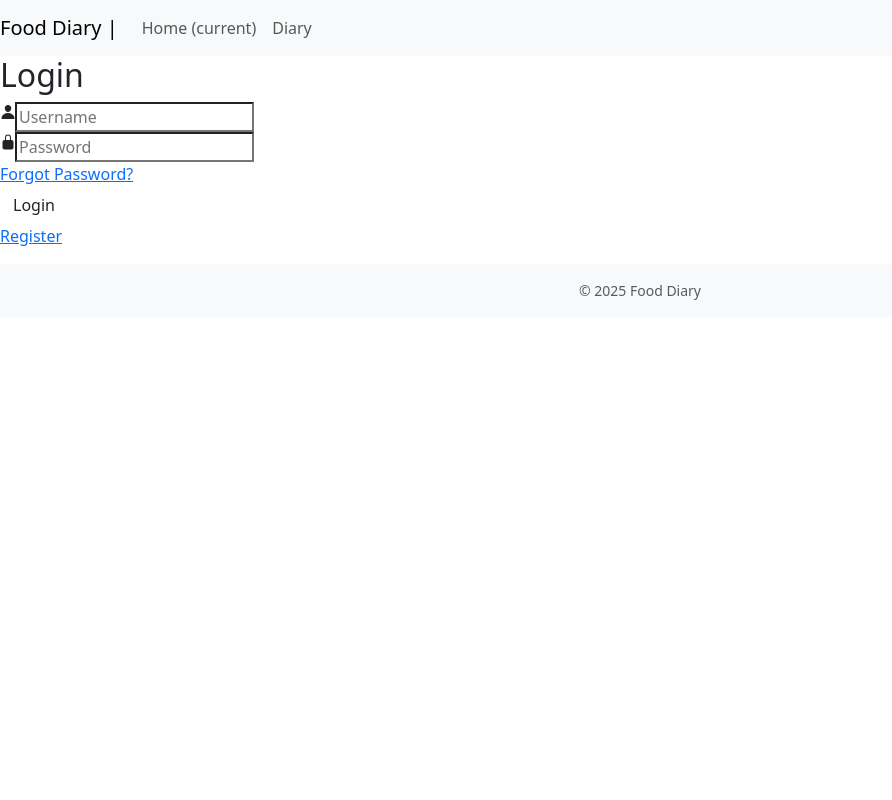
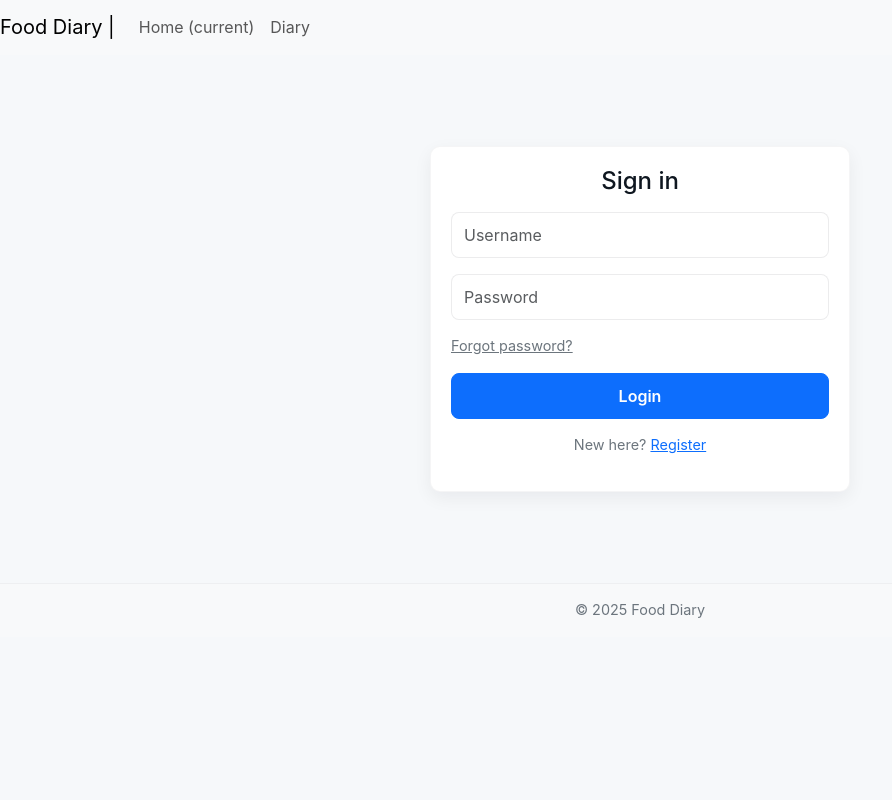
Before and after one commit to davidjmolina55-lgtm/food-diary, a Django app: page /food_diary/ in a window 1280 px wide. Shown: the whole page, without its empty margins (0-892 px from the left). Run offline with Django 4.2, Linux system fonts and the light colour scheme.

Commit message:
Add CSS, fix log in page

```diff
--- a/food_diary/templates/food_diary.html
+++ b/food_diary/templates/food_diary.html
@@ -1,53 +1,51 @@
-{% extends "base.html" %} {% url 'food_diary' %}
-<!DOCTYPE html>
-<html lang="en">
-    <head>
-        <meta charset="UTF-8" />
-        <meta name="viewport" content="width=device-width, initial-scale=1.0" />
-        <title>Diary Login</title>
-        <link rel="stylesheet" href="style.css" />
-    </head>
-    <body>
-        <div class="wrapper">
-            {% block title %}Diary Login{% endblock %} {% block extra_head %}
-            <link rel="stylesheet" href="" />
-            {% endblock %} {% block content %}
-            <div class="wrapper">
-                <form action="" method="post">
+<!-- prettier-ignore -->
+{% extends "base.html" %} {% url 'food_diary' as home_url %}
+<!-- prettier-ignore -->
+{% block title%}Diary Login{% endblock %} {% block content %}
+<div class="auth-page d-flex align-items-center justify-content-center">
+    <div class="auth-card card-lite">
+        <h2 class="h4 mb-3 text-center">Sign in</h2>
+        <form method="post" action="">
             {% csrf_token %}
-                    <h2>Login</h2>
-                    <div class="input-group">
-                        <span class="icon">
-                            <ion-icon name="person"></ion-icon>
-                        </span>
+            <div class="form-group mb-3">
+                <label for="id_username" class="visually-hidden"
+                    >Username</label
+                >
                 <input
+                    id="id_username"
+                    name="username"
                     type="text"
-                            name="username"
+                    class="form-control"
                     placeholder="Username"
                     required
                 />
             </div>
-                    <div class="input-group">
-                        <span class="icon">
-                            <ion-icon name="lock-closed"></ion-icon>
-                        </span>
+
+            <div class="form-group mb-3">
+                <label for="id_password" class="visually-hidden"
+                    >Password</label
+                >
                 <input
+                    id="id_password"
+                    name="password"
                     type="password"
-                            name="password"
+                    class="form-control"
                     placeholder="Password"
                     required
                 />
             </div>
-                    <div class="forgot-pass">
-                        <a href="#">Forgot Password?</a>
+
+            <div class="d-flex justify-content-between align-items-center mb-3">
+                <a class="small" href="#">Forgot password?</a>
             </div>
-                    <button type="submit" class="btn">Login</button>
-                    <div class="sign-link">
-                        <p>
-                            <a href="#" class="register-link">Register</a>
+
+            <button type="submit" class="btn btn-primary w-100">Login</button>
+
+            <p class="text-center small mt-3">
+                New here? <a href="#">Register</a>
             </p>
+        </form>
     </div>
-                </form>
 </div>
 {% endblock %} {% block extra_scripts %}
 <script
@@ -59,6 +57,3 @@
     src="https://unpkg.com/ionicons@5.5.2/dist/ionicons/ionicons.js"
 ></script>
 {% endblock %}
-        </div>
-    </body>
-</html>
--- a/food_diary/urls.py
+++ b/food_diary/urls.py
@@ -1,7 +1,8 @@
 from . import views
-from django.urls import include, path
+from django.urls import path
 
 urlpatterns = [
-    path('food_diary/', views.food_diary_view, name='food_diary'),
-
+    # Make the diary view available at both the site root and /food_diary/
+    path('', views.food_diary_view, name='food_diary'),
+    path('food_diary/', views.food_diary_view, name='food_diary_page'),
 ]
--- /dev/null
+++ b/static/css/style.css
@@ -0,0 +1,220 @@
+/* Accessible, consistent site stylesheet for Food Diary
+   - Keeps Bootstrap navbar markup untouched
+   - Provides neutral, high-contrast palette, clear focus states
+   - Applies consistent spacing, card styles, and accessible form controls
+*/
+:root {
+    --bg: #f6f8fa;
+    --surface: #ffffff;
+    --muted: #6c757d;
+    --text: #0f1720;
+    --primary: #0d6efd; /* Bootstrap primary */
+    --primary-600: #0b5ed7;
+    --focus: #ffb703; /* visible focus ring */
+    --radius: 10px;
+    --container-max: 980px;
+}
+
+/* Base typographic rhythm */
+html,
+body {
+    height: 100%;
+}
+body {
+    margin: 0;
+    font-family: Inter, system-ui, -apple-system, "Segoe UI", Roboto,
+        "Helvetica Neue", Arial;
+    background: var(--bg);
+    color: var(--text);
+    -webkit-font-smoothing: antialiased;
+    -moz-osx-font-smoothing: grayscale;
+    line-height: 1.45;
+    font-size: 16px;
+}
+
+/* Accessibility: skip link */
+.visually-hidden-focusable {
+    position: absolute;
+    left: -9999px;
+    top: auto;
+    width: 1px;
+    height: 1px;
+    overflow: hidden;
+}
+.visually-hidden-focusable:focus,
+.visually-hidden-focusable:active {
+    position: static;
+    width: auto;
+    height: auto;
+    margin: 8px;
+    padding: 8px 12px;
+    background: #000;
+    color: #fff;
+    border-radius: 4px;
+    z-index: 1000;
+}
+
+/* Container */
+.container {
+    max-width: var(--container-max);
+    padding-left: 1rem;
+    padding-right: 1rem;
+}
+
+/* Main layout */
+main.container {
+    margin-top: 1.5rem;
+    margin-bottom: 1.5rem;
+}
+
+/* Cards */
+.card-lite {
+    background: var(--surface);
+    border-radius: var(--radius);
+    padding: 1.25rem;
+    box-shadow: 0 6px 18px rgba(15, 23, 32, 0.06);
+    border: 1px solid rgba(15, 23, 32, 0.04);
+}
+
+/* Auth / Login card */
+.auth-page {
+    min-height: 60vh;
+    display: flex;
+    align-items: center;
+    justify-content: center;
+    padding: 2rem 0;
+}
+.auth-card {
+    width: 100%;
+    max-width: 420px;
+}
+.auth-card .form-control {
+    border-radius: 8px;
+    padding: 10px 12px;
+    border: 1px solid rgba(15, 23, 32, 0.08);
+}
+.auth-card .form-control:focus {
+    box-shadow: 0 0 0 4px rgba(13, 110, 253, 0.12);
+    border-color: var(--primary);
+}
+.auth-card .btn-primary {
+    border-radius: 8px;
+    padding: 10px 12px;
+    font-weight: 600;
+}
+
+/* Forms */
+.form-group {
+    display: block;
+}
+label {
+    display: block;
+    margin-bottom: 0.25rem;
+    font-weight: 600;
+    font-size: 0.9rem;
+}
+
+/* Use visually-hidden for labels when necessary */
+.visually-hidden {
+    position: absolute;
+    width: 1px;
+    height: 1px;
+    padding: 0;
+    margin: -1px;
+    overflow: hidden;
+    clip: rect(0 0 0 0);
+    white-space: nowrap;
+    border: 0;
+}
+
+/* Links and buttons */
+a {
+    color: var(--primary);
+}
+a:hover,
+a:focus {
+    color: var(--primary-600);
+    text-decoration: underline;
+}
+
+/* Focus-visible styles for keyboard users */
+*:focus {
+    outline: none;
+}
+*:focus-visible {
+    outline: 3px solid var(--focus);
+    outline-offset: 3px;
+}
+
+/* Headings */
+h1,
+h2,
+h3 {
+    color: var(--text);
+    margin-top: 0;
+    margin-bottom: 0.5rem;
+}
+
+/* Footer */
+footer {
+    background: transparent;
+    padding: 1.25rem 0;
+    border-top: 1px solid rgba(15, 23, 32, 0.04);
+}
+
+/* Buttons */
+.btn {
+    border-radius: 8px;
+}
+.btn-primary {
+    background: var(--primary);
+    border-color: var(--primary);
+}
+.btn-primary:hover {
+    background: var(--primary-600);
+    border-color: var(--primary-600);
+}
+
+/* Utility: small text */
+.small {
+    font-size: 0.9rem;
+    color: var(--muted);
+}
+
+/* Tables (if used) */
+.table thead th {
+    background: transparent;
+    font-weight: 700;
+    color: var(--text);
+}
+.table tbody tr td {
+    vertical-align: middle;
+}
+
+/* Images */
+img {
+    max-width: 100%;
+    height: auto;
+}
+
+/* Reduce specificity vs Bootstrap navbar: avoid overriding .navbar styles so the Bootstrap navbar remains unchanged */
+
+/* Responsive tweaks */
+@media (max-width: 575px) {
+    .auth-card {
+        padding: 0 8px;
+    }
+    main.container {
+        padding-left: 0.75rem;
+        padding-right: 0.75rem;
+    }
+}
+
+/* Contrast helper for badges/labels */
+.badge-strong {
+    background: #111827;
+    color: #fff;
+    padding: 0.25rem 0.5rem;
+    border-radius: 6px;
+    font-weight: 600;
+}
--- a/templates/base.html
+++ b/templates/base.html
@@ -7,27 +7,52 @@
         <title>{% block title %}Food Diary{% endblock %}</title>
 
         <!-- Bootstrap CSS (CDN) -->
-        <link href="https://cdn.jsdelivr.net/npm/bootstrap@5.3.8/dist/css/bootstrap.min.css" rel="stylesheet" integrity="sha384-sRIl4kxILFvY47J16cr9ZwB07vP4J8+LH7qKQnuqkuIAvNWLzeN8tE5YBujZqJLB" crossorigin="anonymous">
+        <link
+            href="https://cdn.jsdelivr.net/npm/bootstrap@5.3.8/dist/css/bootstrap.min.css"
+            rel="stylesheet"
+            crossorigin="anonymous"
+        />
+
+        <!-- Site stylesheet: provides a consistent, accessible look across pages -->
+        <link rel="stylesheet" href="{% static 'css/style.css' %}" />
 
         {% block extra_head %}{% endblock %}
+    </head>
+    <body>
+        <a class="visually-hidden-focusable" href="#content"
+            >Skip to main content</a
+        >
+
+        <!-- KEEP NAVBAR MARKUP/CLASSES UNCHANGED -->
         <nav class="navbar navbar-expand-lg navbar-light bg-light">
             <a class="navbar-brand" href="#">Food Diary | </a>
-  <button class="navbar-toggler" type="button" data-toggle="collapse" data-target="#navbarNavDropdown" aria-controls="navbarNavDropdown" aria-expanded="false" aria-label="Toggle navigation">
+            <button
+                class="navbar-toggler"
+                type="button"
+                data-toggle="collapse"
+                data-target="#navbarNavDropdown"
+                aria-controls="navbarNavDropdown"
+                aria-expanded="false"
+                aria-label="Toggle navigation"
+            >
                 <span class="navbar-toggler-icon"></span>
             </button>
             <div class="collapse navbar-collapse" id="navbarNavDropdown">
                 <ul class="navbar-nav">
                     <li class="nav-item active">
-        <a class="nav-link" href="{% url 'food_diary' %}">Home <span class="sr-only">(current)</span></a>
+                        <a class="nav-link" href="{% url 'food_diary' %}"
+                            >Home <span class="sr-only">(current)</span></a
+                        >
                     </li>
                     <li class="nav-item">
                         <a class="nav-link" href="#">Diary</a>
+                    </li>
                 </ul>
             </div>
         </nav>
-            {% block content %}
-            <!-- Page content goes here -->
-            {% endblock %}
+
+        <main id="content" class="container my-4" role="main">
+            {% block content %}{% endblock %}
         </main>
 
         <footer class="bg-light text-muted py-3 mt-auto">
@@ -37,7 +62,10 @@
         </footer>
 
         <!-- Bootstrap Bundle with Popper (CDN) -->
-        <script src="https://cdn.jsdelivr.net/npm/bootstrap@5.3.8/dist/js/bootstrap.bundle.min.js" integrity="sha384-FKyoEForCGlyvwx9Hj09JcYn3nv7wiPVlz7YYwJrWVcXK/BmnVDxM+D2scQbITxI" crossorigin="anonymous"></script>
+        <script
+            src="https://cdn.jsdelivr.net/npm/bootstrap@5.3.8/dist/js/bootstrap.bundle.min.js"
+            crossorigin="anonymous"
+        ></script>
 
         {% block extra_scripts %}{% endblock %}
     </body>
```
Also changed, not shown: 1 other file. Lines whose indentation alone changed are shown as unchanged.
